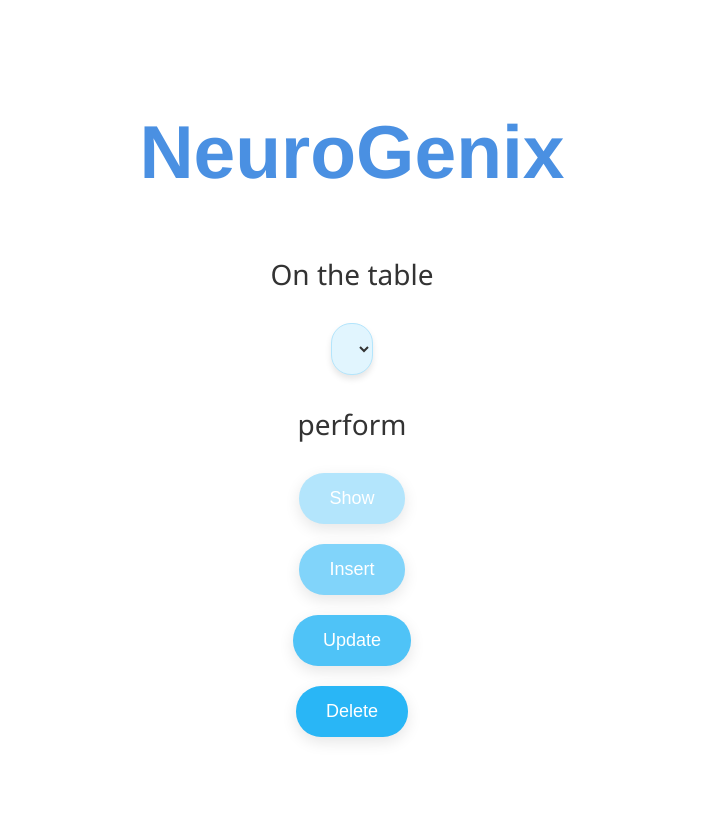
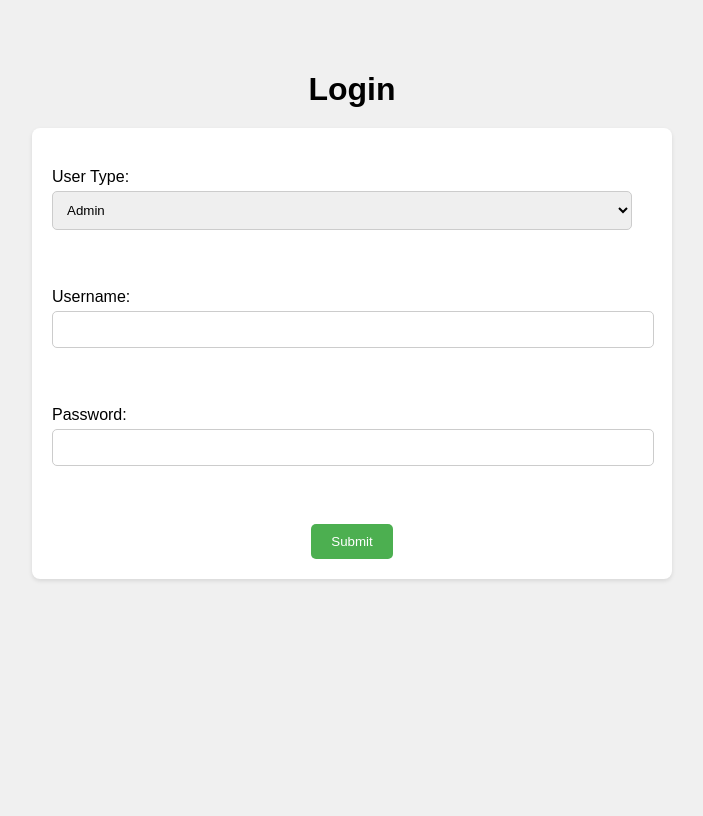
Before and after one commit to adiboy6/NeuroGenix, a Flask app: page / in a window 1280 px wide. Shown: the whole page, without its empty margins (288-991 px from the left). After the commit the page ends 581 px from the top, so only its background shows below. Run offline with Flask 3, Linux system fonts and the light colour scheme; data that the repository does not hold is empty; some libraries are stand-ins or nearby versions.

Commit message:
updated user authentication for admin

```diff
--- a/app.py
+++ b/app.py
@@ -1,10 +1,11 @@
 import psycopg2
 from psycopg2 import extras
+from psycopg.rows import namedtuple_row, dict_row
 from urllib.parse import urlparse
 from faker import Faker
 from datetime import date
 from tqdm import tqdm
-from flask import Flask, render_template, request, jsonify
+from flask import Flask, render_template, request, redirect, jsonify, url_for
 
 
 app = Flask(__name__)
@@ -38,7 +39,10 @@ def get_table_names():
 def get_table_schema(table_name):
     conn = get_db_connection()
     cursor = conn.cursor()
-    query = f"PRAGMA table_info({table_name})"
+    query = f"""SELECT column_name
+        FROM information_schema.columns
+        WHERE table_name = '{table_name}'
+    """
     cursor.execute(query)
     schema = cursor.fetchall()
     cursor.close()
@@ -47,17 +51,20 @@ def get_table_schema(table_name):
 def get_primary_key_and_values(table_name):
     conn = get_db_connection()
     cursor = conn.cursor()
-    # Assuming the first column is always the primary key, adjust accordingly
-    primary_key_query = f"PRAGMA table_info({table_name})"
+    # Retrieve the primary key column name using information_schema
+    primary_key_query = f"""SELECT column_name
+                              FROM information_schema.key_column_usage
+                              WHERE table_name = '{table_name}'"""
     cursor.execute(primary_key_query)
-    primary_key = cursor.fetchall()[0][1]  # Adjust based on your table schema
+    primary_key_name = cursor.fetchone()[0]
 
-    values_query = f"SELECT {primary_key} FROM {table_name}"
+    # Retrieve primary key values from the table
+    values_query = f"SELECT {primary_key_name} FROM {table_name}"
     cursor.execute(values_query)
     primary_key_values = [row[0] for row in cursor.fetchall()]
 
     cursor.close()
-    return primary_key, primary_key_values
+    return primary_key_name, primary_key_values
 
 @app.route('/get-row', methods=['GET'])
 def get_row():
@@ -67,12 +74,12 @@ def get_row():
         return jsonify({"error": "Missing table name or primary key"}), 400
 
     schema = get_table_schema(table_name)
-    primary_key_name = schema[0][1]  # Assuming first column is the primary key
+    primary_key_name = schema[0][0]  # Adjusted to match PostgreSQL's output
 
     conn = get_db_connection()
-    conn.row_factory = extras.NamedTupleCursor
-    query = f"SELECT * FROM {table_name} WHERE {primary_key_name} = ?"
-    row = conn.execute(query, (primary_key,)).fetchone()
+    curr = conn.cursor(row_factory=namedtuple_row)
+    query = f"SELECT * FROM {table_name} WHERE {primary_key_name} = %s"
+    row = curr.execute(query, (primary_key,)).fetchone()
     conn.close()
 
     if row:
@@ -81,18 +88,55 @@ def get_row():
     else:
         return jsonify({"error": "Row not found"}), 404
 
+@app.route('/', methods=['POST', 'GET'])
+def login():
+    if request.method == 'POST':
+        # Retrieve form data
+        username = request.form.get('username')
+        password = request.form.get('password')
+        usertype = request.form.get('usertype')
 
-@app.route('/')
+        # Perform authentication (e.g., check username and password against a database)
+        if authenticate(username, password, usertype):
+            # Authentication successful, redirect to home page or some other authenticated route
+            return redirect(url_for('home', usertype=usertype))
+    else:
+        # Authentication failed, render login page with an error message
+        return render_template('login.html', error='Invalid credentials')
+
+def authenticate(username, password, usertype):
+    conn = get_db_connection()
+    curr = conn.cursor()
+    query = f"SELECT * FROM Users where UserType=\'{usertype}\' and UserName=\'{username}\' and password=\'{password}\'"
+    try:
+        curr.execute(query)
+        data = curr.fetchone()
+        if(data==[]):
+            raise psycopg2.Error
+        return True
+    except psycopg2.Error as e:
+        data = []
+        print(f"User not found/User id incorrect/Password incorrect")
+    conn.close()
+
+@app.route('/home')
 def home():
+    usertype = request.args.get('usertype')
     table_names = get_table_names()
-    return render_template('home.html', len = len(table_names), table_names = table_names)
+    if usertype=='Admin':
+        # Render the home page with user type
+
+        return render_template('home.html', len = len(table_names), table_names = table_names)
+    else:
+        return redirect('/')
+
 
 @app.route('/show')
 def show():
     table_name = request.args.get('table')
     if table_name:
         conn = get_db_connection()
-        conn.row_factory = extras.NamedTupleCursor
+        conn.row_factory = namedtuple_row
         query = f"SELECT * FROM {table_name}"
         try:
             data = conn.execute(query).fetchall()
@@ -104,23 +148,6 @@ def show():
         data = []
     return render_template('show.html', data=data, table_name=table_name)
 
-@app.route('/login')
-def verify():
-    table_name = request.args.get('table')
-    if table_name:
-        conn = get_db_connection()
-        conn.row_factory = extras.NamedTupleCursor
-        query = f"SELECT * FROM Users where UserType={usertype} and UserName={username} and password={password}"
-        try:
-            data = conn.execute(query).fetchall()
-        except psycopg2.Error as e:
-            data = []
-            print(f"User not found/User id incorrect/Password incorrect")
-        conn.close()
-    else:
-        data = []
-    return render_template('login.html', data=data, table_name=table_name)
-
 @app.route('/update', methods=['GET', 'POST'])
 def update():
     table_name = request.args.get('table')
@@ -129,15 +156,15 @@ def update():
 
     if request.method == 'POST':
         schema = get_table_schema(table_name)
-        primary_key_name = schema[0][1]
+        primary_key_name = schema[0][0]
         # Handle form submission for updating the record
         # Fetch the primary key and updated values from the form
         primary_key = request.form['primary_key']
-        updated_values = {col: request.form[col] for col in request.form if col != 'primary_key'}
+        updated_values = {col[0]: request.form[col[0]] for col in schema if col[0] != 'primary_key'}
 
         # Construct the UPDATE query dynamically
-        set_clause = ', '.join([f"{col} = ?" for col in updated_values])
-        query = f"UPDATE {table_name} SET {set_clause} WHERE {primary_key_name} = ?"
+        set_clause = ', '.join([f"{col} = %s" for col in updated_values])
+        query = f"UPDATE {table_name} SET {set_clause} WHERE {primary_key_name} = %s"
 
         try:
             conn = get_db_connection()
@@ -150,10 +177,10 @@ def update():
     else:
         # For GET request, display the update form
         schema = get_table_schema(table_name)
-        primary_key_name = schema[0][1]  # Assuming first column is the primary key
+        primary_key_name = schema[0][0]  # Assuming first column is the primary key
         # Fetch primary key values for the dropdown
         conn = get_db_connection()
-        conn.row_factory = extras.NamedTupleCursor
+        conn.row_factory = namedtuple_row
         primary_keys = conn.execute(f"SELECT {primary_key_name} FROM {table_name}").fetchall()
         conn.close()
 
@@ -166,9 +193,9 @@ def insert():
         schema = get_table_schema(table_name)
         if request.method == 'POST':
             # Construct the INSERT INTO query dynamically
-            columns = ', '.join([col[1] for col in schema])  # col[1] is the column name in the schema
-            placeholders = ', '.join(['?' for _ in schema])
-            values = [request.form[col[1]] for col in schema]
+            columns = ', '.join([col[0] for col in schema])  # col[0] is the column name in the schema
+            placeholders = ', '.join(['%s' for _ in schema])
+            values = [request.form[col[0]] for col in schema]
             query = f"INSERT INTO {table_name} ({columns}) VALUES ({placeholders})"
             try:
                 conn = get_db_connection()
@@ -200,11 +227,11 @@ def delete():
     if request.method == 'POST':
         primary_key = request.form['primary_key']
         schema = get_table_schema(table_name)
-        primary_key_name = schema[0][1]  # Assuming first column is the primary key
+        primary_key_name = schema[0][0]  # Assuming first column is the primary key
 
         try:
             conn = get_db_connection()
-            query = f"DELETE FROM {table_name} WHERE {primary_key_name} = ?"
+            query = f"DELETE FROM {table_name} WHERE {primary_key_name} = %s"
             conn.execute(query, (primary_key,))
             conn.commit()
             conn.close()
@@ -216,11 +243,11 @@ def delete():
         # For GET request, display the delete form
         conn = get_db_connection()
         schema = get_table_schema(table_name)
-        primary_key_name = schema[0][1]  # Assuming first column is the primary key
-        conn.row_factory = psycopg2
+        primary_key_name = schema[0][0]  # Assuming first column is the primary key
+        conn.row_factory = namedtuple_row
         primary_keys = conn.execute(f"SELECT {primary_key_name} FROM {table_name}").fetchall()
         conn.close()
         return render_template('delete.html', table_name=table_name, primary_keys=primary_keys, primary_key_name=primary_key_name)
 
 if __name__ == '__main__':
-    app.run(port=6000, debug=True)
+    app.run(host='0.0.0.0', debug=True)
--- a/templates/login.html
+++ b/templates/login.html
@@ -56,11 +56,11 @@
     <form method="post">
         <label for="usertype">User Type:</label>
         <select id="usertype" name="usertype">
-            <option value="admin">Admin</option>
-            <option value="professor">Professor</option>
-            <option value="researcher">Researcher</option>
-            <option value="clinician">Clinician</option>
-            <option value="guest">Guest</option>
+            <option value="Admin">Admin</option>
+            <option value="Professor">Professor</option>
+            <option value="Researcher">Researcher</option>
+            <option value="Clinician">Clinician</option>
+            <option value="Guest">Guest</option>
         </select><br><br>
 
         <label for="username">Username:</label>
```
Also changed, not shown: templates/insert.html (+12 -12 lines).
